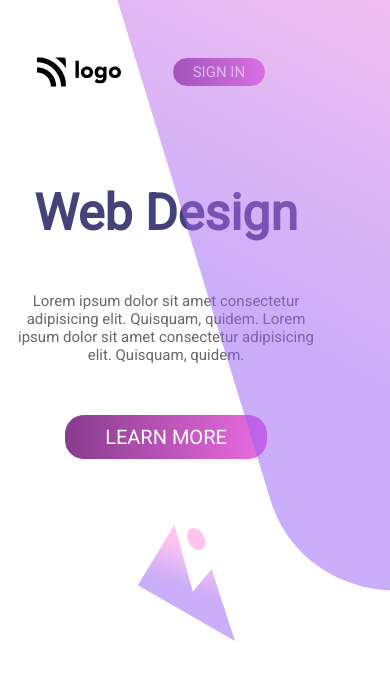
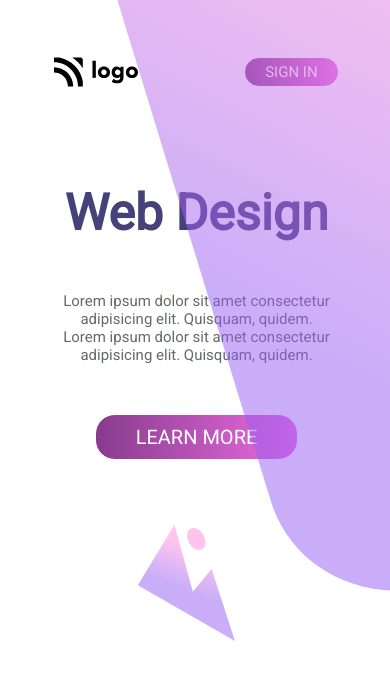
Before and after one commit to chandrakala-p/project8-web-design-landing-page, a plain HTML site: page index.html in a window 390 px wide. Drawn offline with Linux system fonts and the light colour scheme.

Commit message:
responsive

```diff
--- a/css/index.css
+++ b/css/index.css
@@ -119,7 +119,7 @@ nav img {
 
 }
 
-@media only screen and (min-width: 370px) and (max-width: 600px) {
+@media screen and (max-width: 750px) {
     body {
         overflow: hidden !important;
     }
@@ -132,6 +132,8 @@ nav img {
         padding-top: 30px;
         display: flex;
         justify-content: space-around;
+        padding-left: 0;
+        padding-right: 0;
     }
 
     .imgs-div {
@@ -140,7 +142,12 @@ nav img {
 
     .left-section {
         text-align: center;
-        width: 80%;
+        padding-left: 60px;
+        padding-right: 30px;
+
+        width: 70%;
+        margin-right: 0;
+
     }
 
     .left-section h1 {
@@ -163,4 +170,6 @@ nav img {
     }
 
 
+
+
 }
```
Also changed, not shown: index.html (+5 -9 lines), 1 other file.
